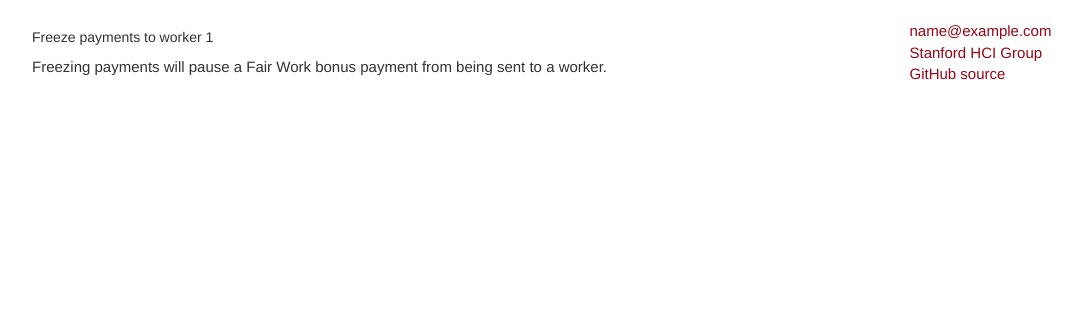
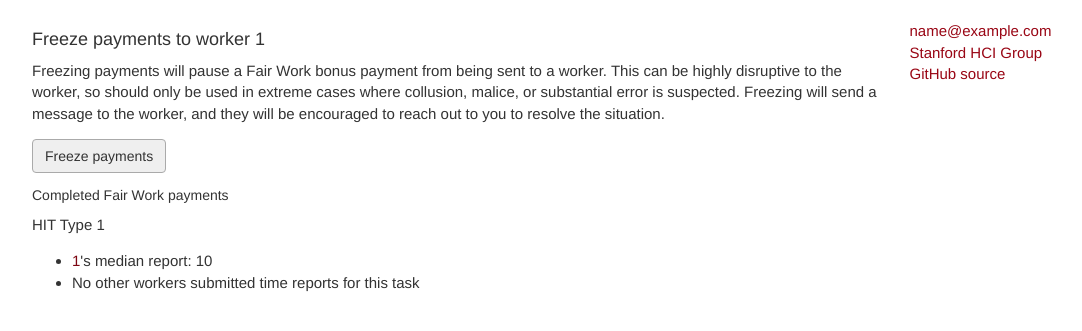
Before and after one commit to StanfordHCI/fairwork, a Django app: template auditor/templates/freeze.html in a window 1280 px wide. Shown: the part 57-388 px from the top of the page, without its empty margins (38-1120 px from the left). Run offline with Django 3.2, Linux system fonts and the light colour scheme; the template is opened without the code that fills it: most values are stand-ins (such as "Sample title", 1, 10 or a date in 2020); some libraries are stand-ins or nearby versions.

Commit message:
basic freeze inspection page working

```diff
--- a/auditor/templates/base.html
+++ b/auditor/templates/base.html
@@ -6,7 +6,7 @@
     <meta name="description" content="Add one line of code, and Fair Work will ensure that your Mechanical Turk workers are paid at least minimum wage.">
 
     <script src="https://code.jquery.com/jquery-latest.js"></script>
-    <script src="static/bootstrap.js"></script>
+    <script src="/static/bootstrap.js"></script>
 
     <link href='https://fonts.googleapis.com/css?family=Source+Sans+Pro:300,400|Oswald:400,700' rel='stylesheet' type='text/css'>
     <link href="/static/bootstrap.css" rel="stylesheet">
--- a/auditor/templates/freeze.html
+++ b/auditor/templates/freeze.html
@@ -2,8 +2,42 @@
 
 {% block content %}
 
-  <h5>Freeze payments to worker {{ worker.id }}</h5>
+  <h4>Freeze payments to worker {{ worker.id }}</h4>
 
-  <p>Freezing payments will pause a Fair Work bonus payment from being sent to a worker. </p>
+  <p>Freezing payments will pause a Fair Work bonus payment from being sent to a worker. This can be highly disruptive to the worker, so should only be used in extreme cases where collusion, malice, or substantial error is suspected. Freezing will send a message to the worker, and they will be encouraged to reach out to you to resolve the situation.</p>
+
+  <p>
+    <button class="btn btn-default">Freeze payments</button>
+  </p>
+
+  {% for status, hittype_durations in status_durations.items %}
+
+    {% if status == 'pending' %}
+    <h5>Pending Fair Work payments</h5>
+    {% elif status == 'completed' %}
+    <h5>Completed Fair Work payments</h5>
+    {% endif %}
+
+    {% for hittype, hittype_median_durations in hittype_durations.items %}
+      <p>
+        HIT Type {{hittype.id}}
+        <ul>
+          {% for cur_worker, cur_worker_median_duration in hittype_median_durations.items %}
+          <li>
+            {% if cur_worker.id == worker.id %}
+              <span class="highlight-text">{{ cur_worker.id }}</span>'s
+            {% else %}
+              {{ cur_worker.id }}'s
+            {% endif %}
+
+            median report: {{ cur_worker_median_duration }}</li>
+          {% endfor %}
+          {% if hittype_median_durations.keys|length == 1 %}
+          <li>No other workers submitted time reports for this task</li>
+          {% endif %}
+        </ul>
+      </p>
+    {% endfor %}
+  {% endfor %}
 
 {% endblock %}
--- a/auditor/templates/keys.html
+++ b/auditor/templates/keys.html
@@ -21,7 +21,7 @@
     </div>
 
 
-    <input type="submit" value="Get Fair Work script" />
+    <input class="btn btn-default" type="submit" value="Get Fair Work script" />
   </form>
 
 
--- a/static/msb.css
+++ b/static/msb.css
@@ -207,3 +207,17 @@ form.signup td input {
 .errorlist .alert-link {
   color: #66512c;
 }
+
+.btn-default {
+  background-color: #EFEFEF;
+  border-color: #aaaaaa;
+}
+
+.btn-primary {
+  background-color: #7D0612;
+  border-color: #aaaaaa;
+}
+
+.highlight-text {
+  color: #7D0612;
+}
```
Also changed, not shown: auditor/views.py (+43 -2 lines).
